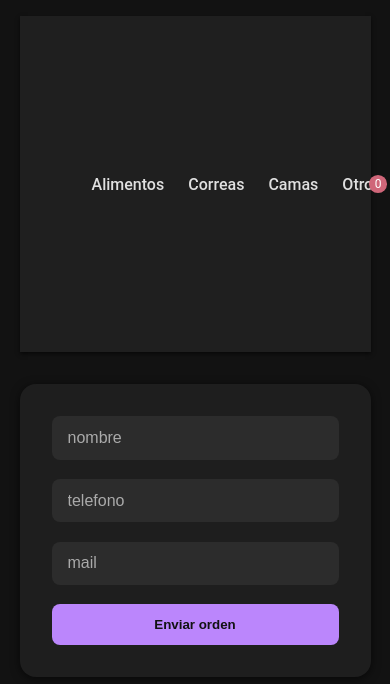
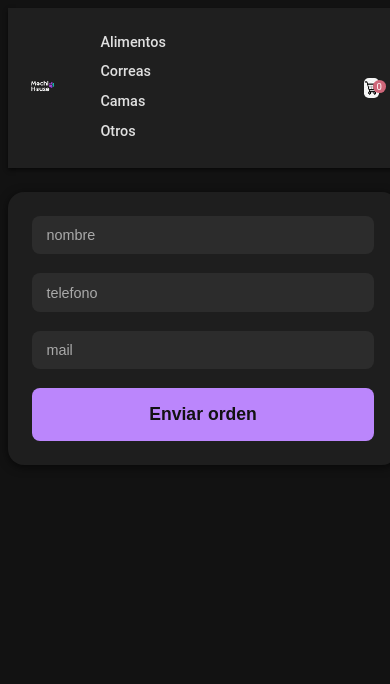
Before and after one commit to kevuxxi/ProyectoFinal-MARQUEZ-Reactjs, a React (Vite) app: page /checkout in a window 390 px wide. Shown: the top 684 px of the page. Built offline with nearby package versions, Linux system fonts and the light colour scheme.

Commit message:
estilos responsives

```diff
--- a/src/App.css
+++ b/src/App.css
@@ -30,3 +30,36 @@ img {
   margin: auto;
   padding: 1rem 0;
 }
+
+@media (max-width: 768px) {
+  .container {
+    width: 95%;
+    padding: 0.8rem 0;
+  }
+
+  button {
+    padding: 0.5rem 1rem;
+    font-size: 0.95rem;
+  }
+}
+
+/* Para móviles (≤ 480px) */
+@media (max-width: 480px) {
+  body {
+    font-size: 15px;
+  }
+
+  .container {
+    width: 100%;
+    padding: 0.5rem;
+  }
+
+  button {
+    padding: 0.4rem 0.8rem;
+    font-size: 0.9rem;
+  }
+
+  img {
+    border-radius: 0.3rem;
+  }
+}
--- a/src/components/Cart/Cart.css
+++ b/src/components/Cart/Cart.css
@@ -99,3 +99,55 @@
     background-color: #03dac5;
     color: #000;
 }
+
+@media (max-width: 768px) {
+    .cart {
+        padding: 1rem;
+        margin: 1rem;
+    }
+
+    .cart-item {
+        flex-direction: column;
+        align-items: flex-start;
+    }
+
+    .btns-container {
+        flex-direction: column;
+        align-items: stretch;
+        gap: 10px;
+    }
+
+    .cart-empty,
+    .cart-buy {
+        width: 100%;
+        text-align: center;
+    }
+
+    .empty-cart {
+        margin: 2rem 1rem;
+        padding: 1.5rem;
+    }
+
+    .empty-cart button {
+        width: 100%;
+    }
+}
+
+@media (max-width: 480px) {
+
+    .cart h2,
+    .empty-cart h2 {
+        font-size: 1.4rem;
+    }
+
+    .cart-item p {
+        font-size: 0.95rem;
+    }
+
+    .cart-empty,
+    .cart-buy,
+    .empty-cart button {
+        font-size: 1rem;
+        padding: 0.6rem 1rem;
+    }
+}
--- a/src/components/CartWidget/CartWidget.css
+++ b/src/components/CartWidget/CartWidget.css
@@ -19,3 +19,36 @@
   top: -6px;
   right: -6px;
 }
+
+
+@media (max-width: 768px) {
+  .cart-widget .carrito {
+    width: 24px;
+    height: 24px;
+  }
+
+  .cart-count {
+    font-size: 0.65rem;
+    padding: 1px 5px;
+    top: -5px;
+    right: -5px;
+  }
+}
+
+@media (max-width: 480px) {
+  .cart-widget {
+    padding: 0.2rem;
+  }
+
+  .cart-widget .carrito {
+    width: 20px;
+    height: 20px;
+  }
+
+  .cart-count {
+    font-size: 0.6rem;
+    padding: 1px 4px;
+    top: -4px;
+    right: -4px;
+  }
+}
--- a/src/components/FormCheckout/FormCheckout.css
+++ b/src/components/FormCheckout/FormCheckout.css
@@ -50,3 +50,45 @@ form input[type="submit"]:hover {
   background-color: #03dac5;
   color: #000;
 }
+
+
+@media (max-width: 600px) {
+  .form-container {
+    padding: 1.5rem;
+    max-width: 100%;
+    margin: 1.5rem auto;
+  }
+
+  form input[type="text"],
+  form input[type="number"],
+  form input[type="email"] {
+    font-size: 0.9rem;
+    padding: 0.7rem 0.9rem;
+  }
+
+  form input[type="submit"] {
+    width: 100%;
+    font-size: 1.1rem;
+    padding: 1rem;
+  }
+}
+
+@media (max-width: 350px) {
+  .form-container {
+    padding: 1rem;
+    margin: 1rem auto;
+    border-radius: 0.8rem;
+  }
+
+  form input[type="text"],
+  form input[type="number"],
+  form input[type="email"] {
+    font-size: 0.85rem;
+    padding: 0.6rem 0.8rem;
+  }
+
+  form input[type="submit"] {
+    font-size: 1rem;
+    padding: 0.8rem;
+  }
+}
--- a/src/components/ItemCount/ItemCount.css
+++ b/src/components/ItemCount/ItemCount.css
@@ -22,3 +22,39 @@
     font-weight: bold;
     color: #e0e0e0;
 }
+
+
+@media (max-width: 480px) {
+    .item-count {
+        gap: 0.6rem;
+        justify-content: center;
+    }
+
+    .item-count button {
+        padding: 0.4rem 0.8rem;
+        font-size: 0.9rem;
+        min-width: 50px;
+    }
+
+    .item-count p {
+        font-size: 1rem;
+        min-width: 30px;
+    }
+}
+
+@media (max-width: 320px) {
+    .item-count {
+        gap: 0.4rem;
+    }
+
+    .item-count button {
+        padding: 0.35rem 0.7rem;
+        font-size: 0.85rem;
+        min-width: 45px;
+    }
+
+    .item-count p {
+        font-size: 0.9rem;
+        min-width: 25px;
+    }
+}
--- a/src/components/ItemDetail/ItemDetail.css
+++ b/src/components/ItemDetail/ItemDetail.css
@@ -47,3 +47,28 @@
 .gotocar:hover {
   background-color: #03dac5;
 }
+
+@media (max-width: 350px) {
+  .item-detail {
+    padding: 1rem;
+  }
+
+  .item-detail img {
+    max-height: 180px;
+    margin-bottom: 0.6rem;
+  }
+
+  .item-detail h1 {
+    font-size: 1.3rem;
+  }
+
+  .item-detail p {
+    font-size: 0.9rem;
+  }
+
+  .gotocar {
+    font-size: 0.9rem;
+    padding: 0.4rem 0.8rem;
+    min-width: 70px;
+  }
+}
--- a/src/components/ItemList/ItemList.css
+++ b/src/components/ItemList/ItemList.css
@@ -62,3 +62,74 @@
 .button-item:hover {
   background-color: #03dac5;
 }
+
+@media (max-width: 768px) {
+  .item-list {
+    grid-template-columns: repeat(auto-fit, minmax(200px, 1fr));
+    gap: 1.5rem;
+    padding: 1.5rem;
+  }
+
+  .img-item {
+    max-height: 140px;
+    max-width: 200px;
+  }
+
+  .title-item {
+    font-size: 1rem;
+  }
+
+  .price-item {
+    font-size: 0.95rem;
+  }
+
+  .button-item {
+    font-size: 0.95rem;
+    padding: 0.5rem;
+  }
+}
+
+@media (max-width: 480px) {
+  .item-list {
+    grid-template-columns: 1fr;
+    padding: 1rem;
+    gap: 1rem;
+  }
+
+  .img-item {
+    max-height: 120px;
+    max-width: 100%;
+  }
+
+  .title-item {
+    font-size: 0.95rem;
+  }
+
+  .price-item {
+    font-size: 0.9rem;
+  }
+
+  .button-item {
+    font-size: 1rem;
+    padding: 0.7rem;
+  }
+}
+
+@media (max-width: 320px) {
+  .item {
+    padding: 1rem;
+  }
+
+  .title-item {
+    font-size: 0.9rem;
+  }
+
+  .price-item {
+    font-size: 0.85rem;
+  }
+
+  .button-item {
+    font-size: 0.9rem;
+    padding: 0.6rem;
+  }
+}
--- a/src/components/Loading/Loading.css
+++ b/src/components/Loading/Loading.css
@@ -18,3 +18,28 @@
     transform: rotate(360deg);
   }
 }
+
+@keyframes spin {
+  to {
+    transform: rotate(360deg);
+  }
+}
+
+
+@media (max-width: 600px) {
+  .loading-spinner {
+    width: 3rem;
+
+    height: 3rem;
+    border-width: 0.3rem;
+  }
+}
+
+@media (max-width: 350px) {
+  .loading-spinner {
+    width: 2.5rem;
+    height: 2.5rem;
+    border-width: 0.25rem;
+
+  }
+}
--- a/src/components/Navbar/Navbar.css
+++ b/src/components/Navbar/Navbar.css
@@ -32,3 +32,37 @@
   width: auto;
   object-fit: contain;
 }
+
+@media (max-width: 768px) {
+  .navbar {
+    padding: 1rem;
+    justify-content: space-between;
+  }
+
+  /* Contenedor de links se oculta o se muestra en columna */
+  .contenedor-links {
+    width: 100%;
+    flex-direction: column;
+    gap: 1rem;
+    margin-top: 0.8rem;
+  }
+}
+
+@media (max-width: 480px) {
+  .navbar {
+    padding: 0.8rem 1rem;
+  }
+
+  .navbar .logo {
+    font-size: 1.5rem;
+    max-height: 50px;
+  }
+
+  .contenedor-links {
+    gap: 0.8rem;
+  }
+
+  .nav-links {
+    font-size: 0.9rem;
+  }
+}
--- a/src/components/checkout/Checkout.css
+++ b/src/components/checkout/Checkout.css
@@ -1,6 +1,7 @@
 .order-confirmation {
   background-color: #1e1e1e;
-  color: #03dac5;;
+  color: #03dac5;
+  ;
   padding: 2rem;
   border-radius: 1rem;
   max-width: 500px;
@@ -34,3 +35,46 @@
   background-color: #03dac5;
   color: #000;
 }
+
+
+@media (max-width: 600px) {
+  .order-confirmation {
+    padding: 1.5rem;
+    margin: 2rem auto;
+  }
+
+  .order-confirmation h2 {
+    font-size: 1.5rem;
+  }
+
+  .order-confirmation p {
+    font-size: 1rem;
+  }
+
+  .order-confirmation button {
+    width: 100%;
+    padding: 1rem;
+    font-size: 1.1rem;
+  }
+}
+
+@media (max-width: 350px) {
+  .order-confirmation {
+    padding: 1rem;
+    margin: 1rem auto;
+    border-radius: 0.8rem;
+  }
+
+  .order-confirmation h2 {
+    font-size: 1.3rem;
+  }
+
+  .order-confirmation p {
+    font-size: 0.95rem;
+  }
+
+  .order-confirmation button {
+    font-size: 1rem;
+    padding: 0.8rem;
+  }
+}
```
